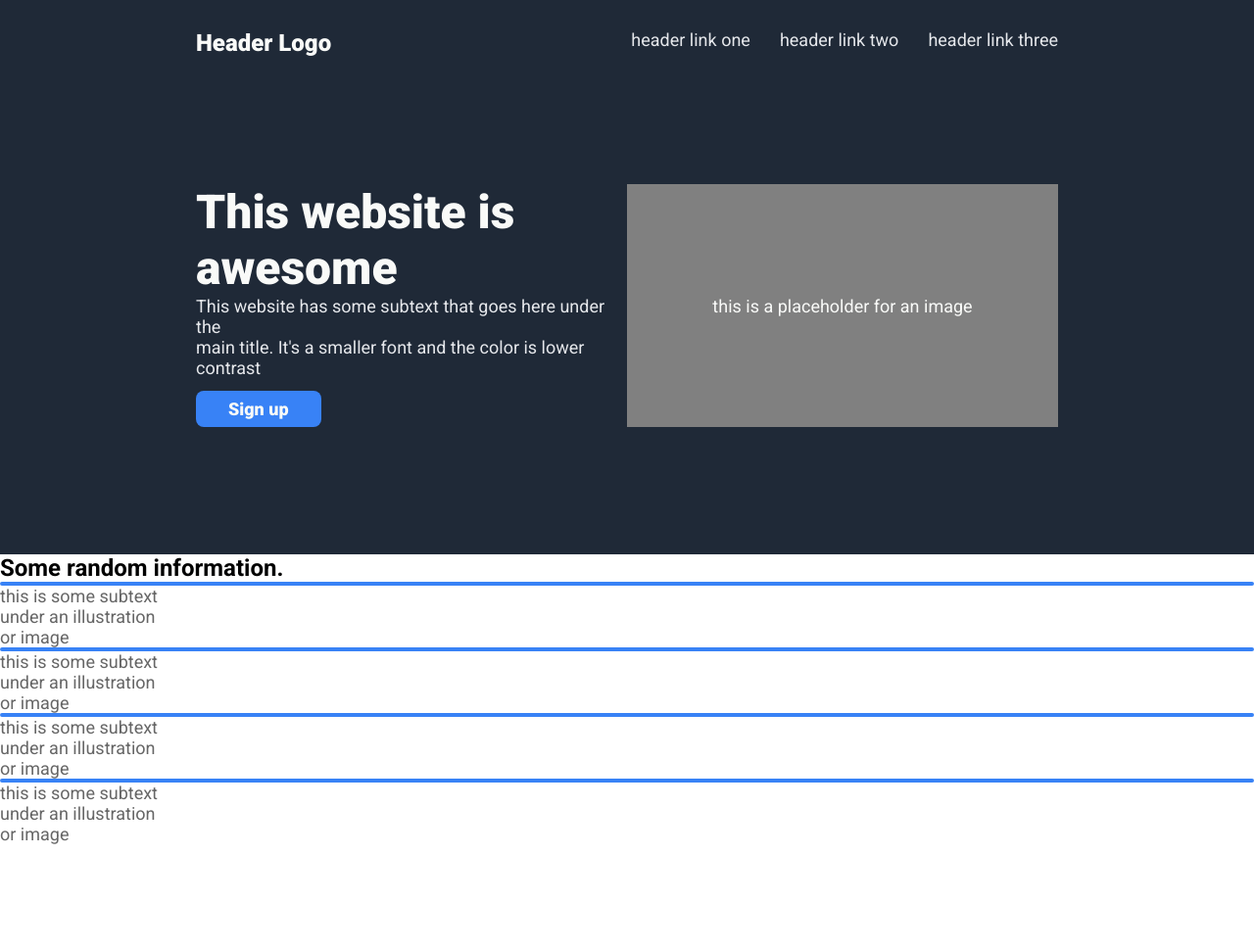
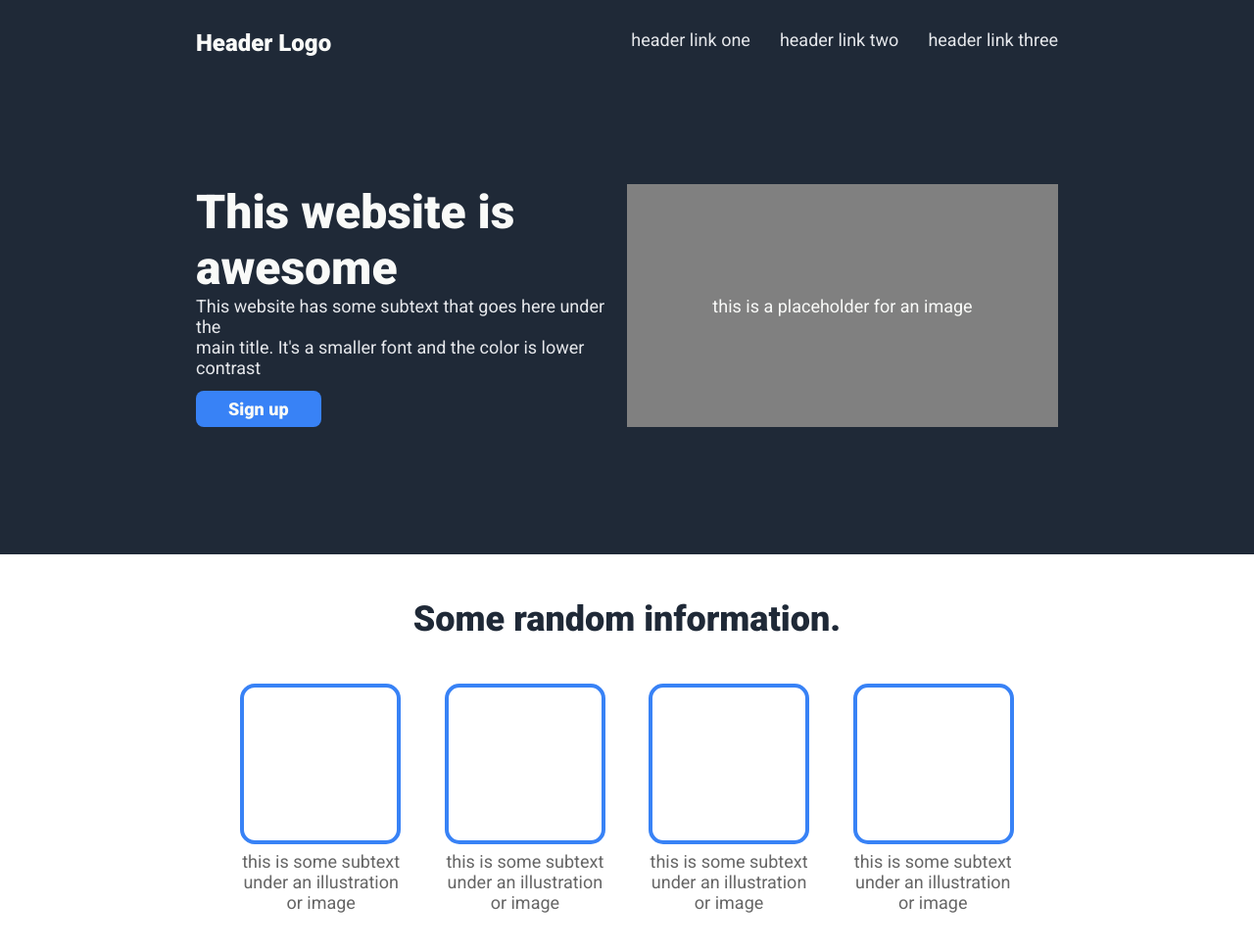
Before and after one commit to ad-al/awesome-website, a plain HTML site: page index.html in a window 1280 px wide. Shown: the whole page at 98% size. Before the commit the page ends 862 px from the top, so only its background shows below. Drawn offline with Linux system fonts and the light colour scheme.

Commit message:
Edit style.css and index.html
Arrange and style second section.

```diff
--- a/index.html
+++ b/index.html
@@ -34,20 +34,24 @@
     </div>
   </div>
 <!-- SECOND SECTION CONTENT -->
-  <div>
-    <h2>Some random information.</h2>
-    <div class="image"></div>
-      <p class="subtext">this is some subtext<br> under an
-        illustration<br> or image</p>
-    <div class="image"></div>
-      <p class="subtext">this is some subtext<br> under an
-        illustration<br> or image</p>
-    <div class="image"></div>
-      <p class="subtext">this is some subtext<br> under an
-        illustration<br> or image</p>
-    <div class="image"></div>
-      <p class="subtext">this is some subtext<br> under an
-        illustration<br> or image</p>
+  <div class="second-section">
+    <h2 class="information">Some random information.</h2>
+    <div class="images">
+      <div class="image"></div>
+      <div class="image"></div>
+      <div class="image"></div>
+      <div class="image"></div>
+    </div>
+    <div class="subtexts">
+      <p class="subtext">this is some subtext<br> under an illustration<br> or
+        image</p>
+      <p class="subtext">this is some subtext<br> under an illustration<br> or
+        image</p>
+      <p class="subtext">this is some subtext<br> under an illustration<br> or
+        image</p>
+      <p class="subtext">this is some subtext<br> under an illustration<br> or
+        image</p>
+    </div>
   </div>
 </body>
 </html>
--- a/style.css
+++ b/style.css
@@ -115,11 +115,40 @@ button {
 }
 
 .image {
-  border: 2px solid #3882F6;
-  border-radius: 8px;
+  border: 4px solid #3882F6;
+  border-radius: 15px;
 }
 
 .subtext {
   font-size: 18px;
   color: #666666;
 }
+
+/* SECOND SECTION ARRANGEMENT */
+
+.second-section {
+  padding: 45px 200px 130px;
+}
+
+.information,
+.subtext {
+  text-align: center;
+}
+
+.information {
+  margin-bottom: 45px;
+}
+
+.images,
+.subtexts {
+  display: flex;
+  justify-content: space-evenly;
+}
+
+.images {
+  margin-bottom: 7px;
+}
+
+.image {
+  padding: 78px;
+}
```
